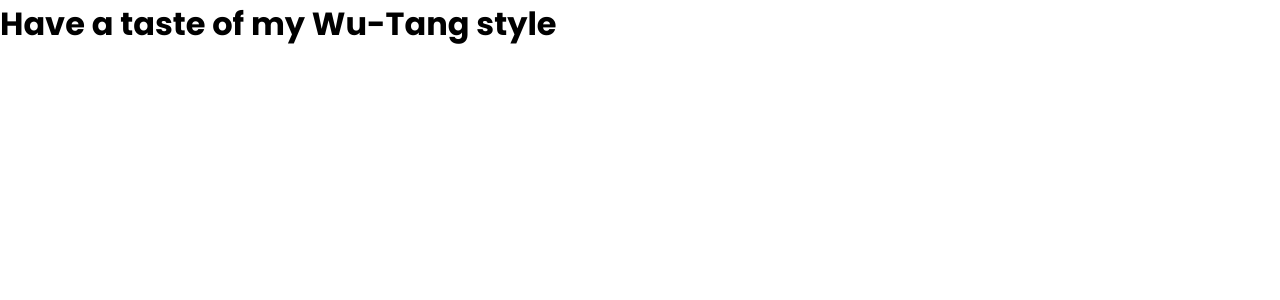
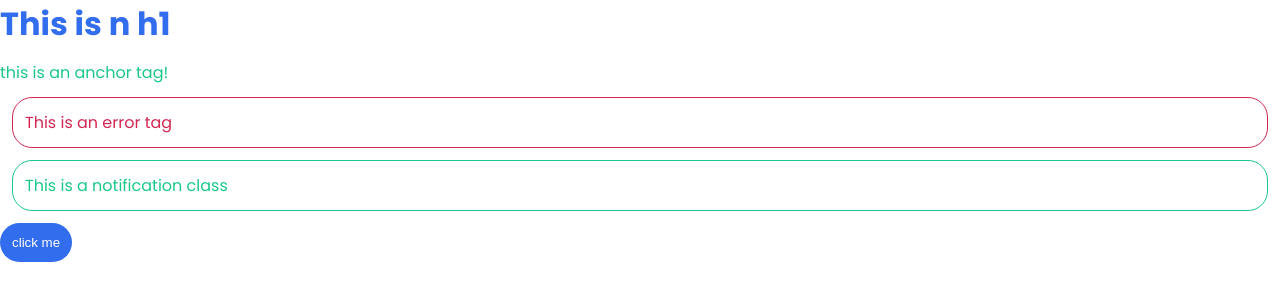
Before and after one commit to hyperkarmic/SASS-net-ninja, a website: page index.html in a window 1280 px wide. Drawn offline with Linux system fonts and the light colour scheme.

Commit message:
variables seem to start with a $ in scss files - these can then be used later - cos variables

```diff
--- a/index.html
+++ b/index.html
@@ -7,6 +7,11 @@
     <title>SASS compiler</title>
 </head>
 <body>
-    <h1>Have a taste of my Wu-Tang style</h1>
+    <h1>This is n h1</h1>
+    <a href="">this is an anchor tag!</a>
+    <p class="error">This is an error tag</p>
+    <p class="notification">This is a notification class</p>
+    <button>click me</button>
 </body>
+
 </html>
--- a/index.scss
+++ b/index.scss
@@ -30,8 +30,56 @@
   max-width: 100%;
 }
 
+
+
+// theme colors
+$primary: #326dee;
+$secondary: #1ac888;
+$error: #d32752;
+$info: #f6c31c;
+
+
+// spacing
+$base-padding: 0.75rem;
+$base-margin: 0.75rem;
+
+// borders
+$base-border-thickness: 1px;
+$base-border-radius: 20px;
+
 h1 {
-  a {
-    color: purple;
-  }
+    color: $primary;
+    margin-bottom: $base-margin;
 }
+
+a {
+    color: $secondary;
+}
+
+button {
+    color: white;
+    border: 0;
+    background: $primary;
+    border-radius: $base-border-radius;
+    padding: $base-padding;
+}
+
+.error {
+    color: $error;
+    border-color: $error;
+    border-style: solid;
+    margin: $base-margin;
+    padding: $base-padding;
+    border-radius: $base-border-radius;
+    border-width: $base-border-thickness;
+}
+
+.notification {
+    color: $secondary;
+    border-color: $secondary;
+    border-style: solid;
+    margin: $base-margin;
+    padding: $base-padding;
+    border-radius: $base-border-radius;
+    border-width: $base-border-thickness;
+}
```
Also changed, not shown: css/index.css.
